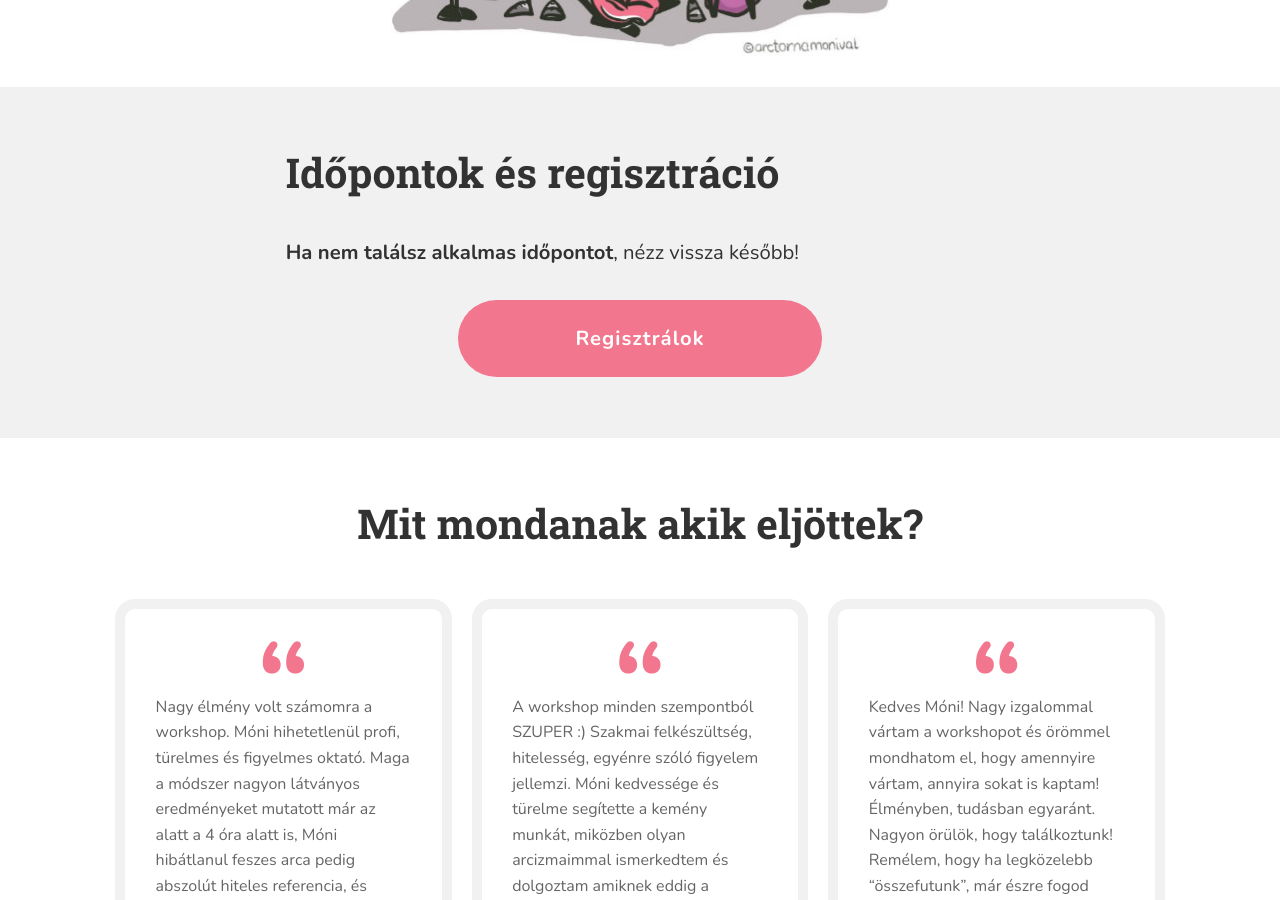
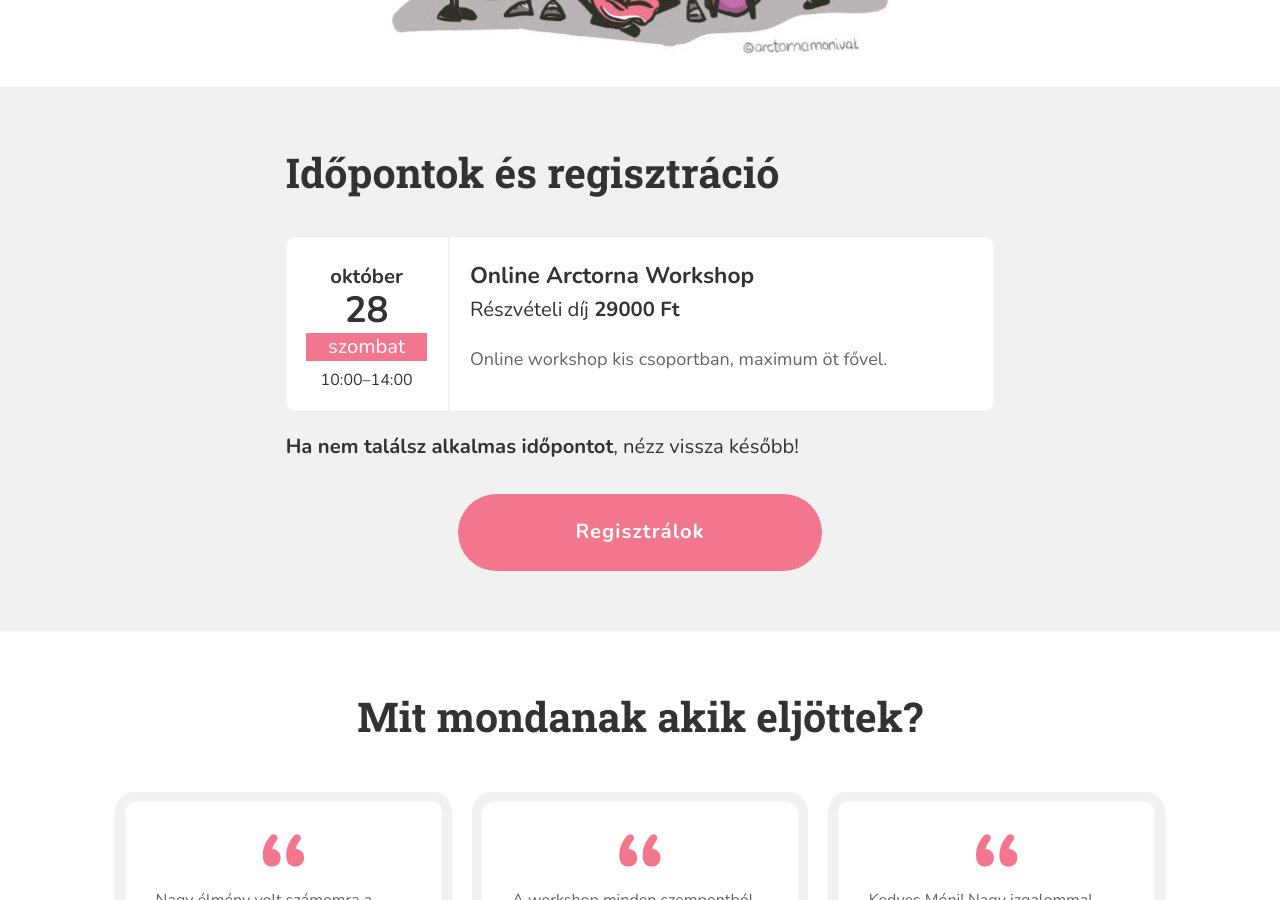
Before and after one commit to monikamudra/arctorna, a Jekyll site: the page built from workshop.md, in a window 1280 px wide and 900 px high, scrolled down 1951 px. Built offline with Jekyll 4.4.1, drawn with Linux system fonts in a browser that asks for light colours.

Commit message:
Update workshop event

```diff
--- a/_data/workshop.yaml
+++ b/_data/workshop.yaml
@@ -38,7 +38,7 @@ events:
     price: 29000
     full: true
 
-  - date: 2023-9-16-T10:00
+  - date: 2023-10-28-T10:00
     start: "10:00"
     end: "14:00"
     title: Online Arctorna Workshop
```
